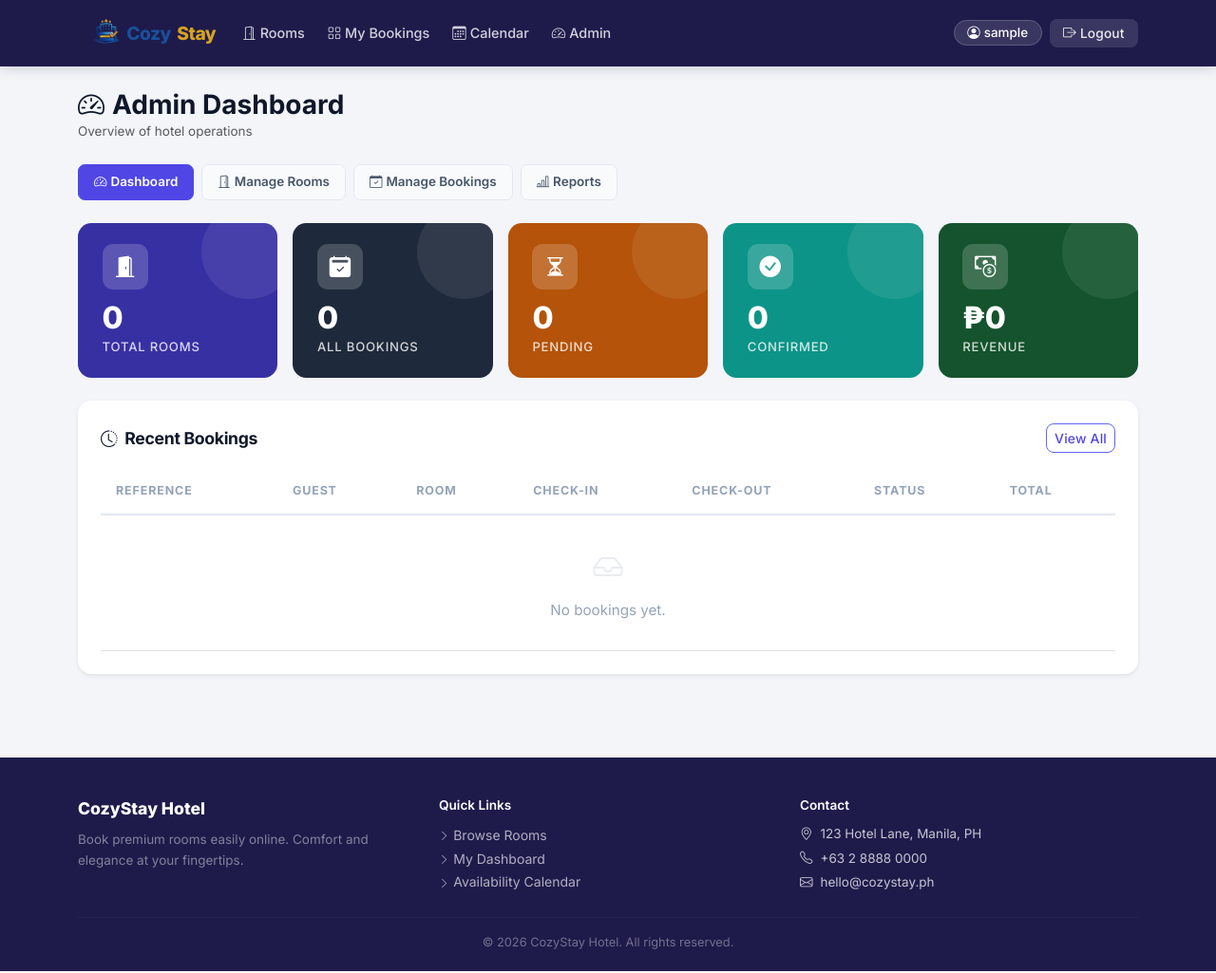
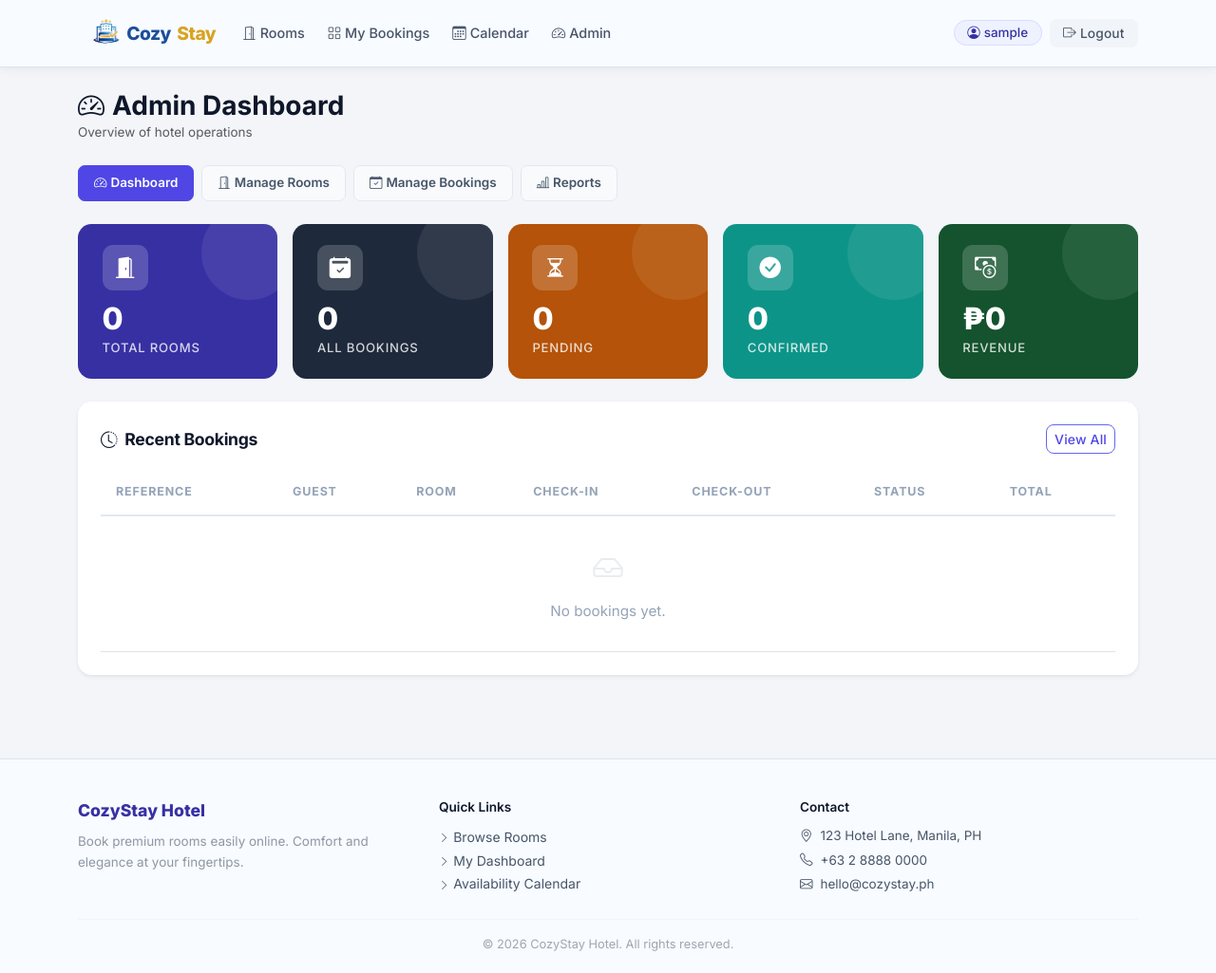
Before and after one commit to AldrianLoberiano/hotel_reservation, a Django app: page /admin-dashboard/ in a window 1280 px wide. Shown: the whole page at 95% size. Run offline with Django 5.2, Linux system fonts and the light colour scheme; the visitor is signed in with stand-in values (Sample User, id 1); data comes from the database, SQL or seed files in the repository; data that the repository does not hold is empty.

Commit message:
Update styles.css

```diff
--- a/hotel_reservation/static/css/styles.css
+++ b/hotel_reservation/static/css/styles.css
@@ -56,8 +56,9 @@ body {
 
 /* ---------- Navbar ---------- */
 .navbar-premium {
-  background: var(--brand-900);
-  box-shadow: 0 2px 12px rgba(30,27,75,.18);
+  background: #f8fbff;
+  border-bottom: 1px solid #dbe5f1;
+  box-shadow: 0 2px 10px rgba(15,23,42,.06);
   padding: .75rem 0;
   position: sticky;
   top: 0;
@@ -85,32 +86,35 @@ body {
 .navbar-premium .navbar-brand .brand-word-cozy { color: #1b4f9a; }
 .navbar-premium .navbar-brand .brand-word-stay { color: #d8a320; }
 .navbar-premium .nav-link {
-  color: rgba(255,255,255,.8) !important;
+  color: var(--text-secondary) !important;
   font-weight: 500;
   font-size: .9rem;
   padding: .42rem .75rem !important;
   border-radius: .4rem;
 }
 .navbar-premium .nav-link.active {
-  color: #fff !important;
-  background: rgba(255,255,255,.12);
+  color: var(--brand-700) !important;
+  background: var(--brand-100);
 }
 .navbar-premium .user-chip {
-  background: rgba(255,255,255,.12);
-  border: 1px solid rgba(255,255,255,.18);
+  background: #eef2ff;
+  border: 1px solid #d7ddff;
   border-radius: 2rem;
   padding: .28rem .85rem;
   font-size: .84rem;
   font-weight: 500;
-  color: #fff;
+  color: var(--brand-700);
 }
 .btn-nav-login {
-  border: 1px solid rgba(255,255,255,.35);
-  color: #fff !important;
+  border: 1px solid var(--brand-500);
+  color: var(--brand-700) !important;
   border-radius: .45rem;
   padding: .35rem 1rem !important;
   font-size: .875rem;
   font-weight: 500;
+}
+.btn-nav-login:hover {
+  background: var(--brand-100);
 }
 .btn-nav-register {
   background: var(--teal-600);
@@ -122,9 +126,9 @@ body {
   font-weight: 600;
 }
 .btn-nav-logout {
-  background: rgba(255,255,255,.12);
-  border: 1px solid rgba(255,255,255,.22);
-  color: rgba(255,255,255,.9) !important;
+  background: #f1f5f9;
+  border: 1px solid #d6dee8;
+  color: var(--text-secondary) !important;
   border-radius: .45rem;
   padding: .32rem .9rem !important;
   font-size: .86rem;
@@ -533,19 +537,21 @@ body {
 
 /* ---------- Footer ---------- */
 .site-footer {
-  background: var(--brand-900);
-  color: rgba(255,255,255,.75);
+  background: #f8fbff;
+  color: var(--text-secondary);
+  border-top: 1px solid #dbe5f1;
   padding: 2.5rem 0 1.25rem;
   margin-top: 4rem;
 }
 .site-footer .footer-brand {
   font-weight: 800;
   font-size: 1.1rem;
-  color: #fff;
+  color: var(--brand-700);
 }
-.site-footer a { color: rgba(255,255,255,.65); text-decoration: none; font-size: .875rem; }
-.site-footer a:hover { color: #fff; }
-.site-footer .footer-divider { border-color: rgba(255,255,255,.12); margin: 1.5rem 0 1rem; }
+.site-footer .text-white { color: var(--text-primary) !important; }
+.site-footer a { color: var(--text-secondary); text-decoration: none; font-size: .875rem; }
+.site-footer a:hover { color: var(--brand-700); }
+.site-footer .footer-divider { border-color: #dbe5f1; margin: 1.5rem 0 1rem; }
 .site-footer .footer-copy { font-size: .8rem; opacity: .5; }
 
 /* ---------- Calendar ---------- */
```
